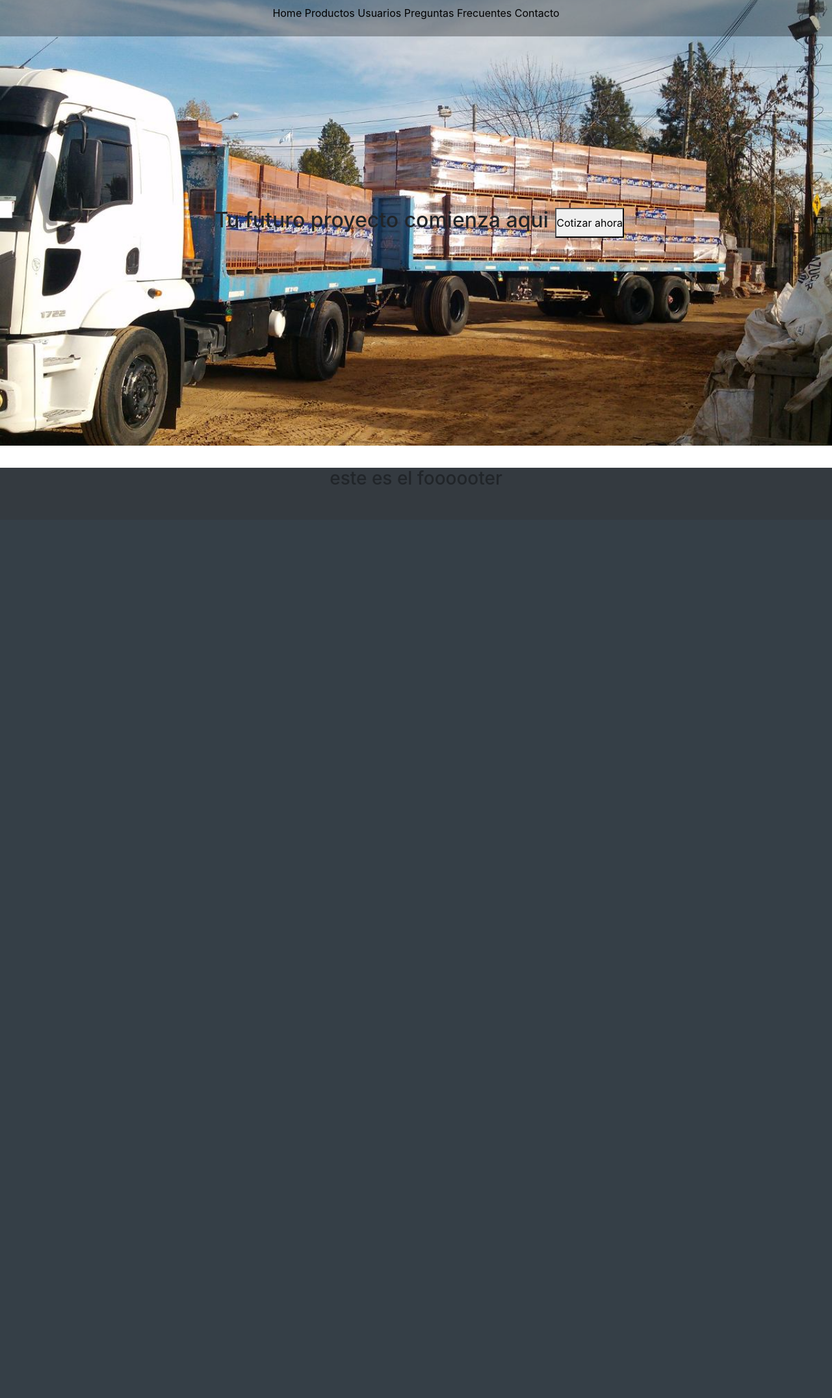
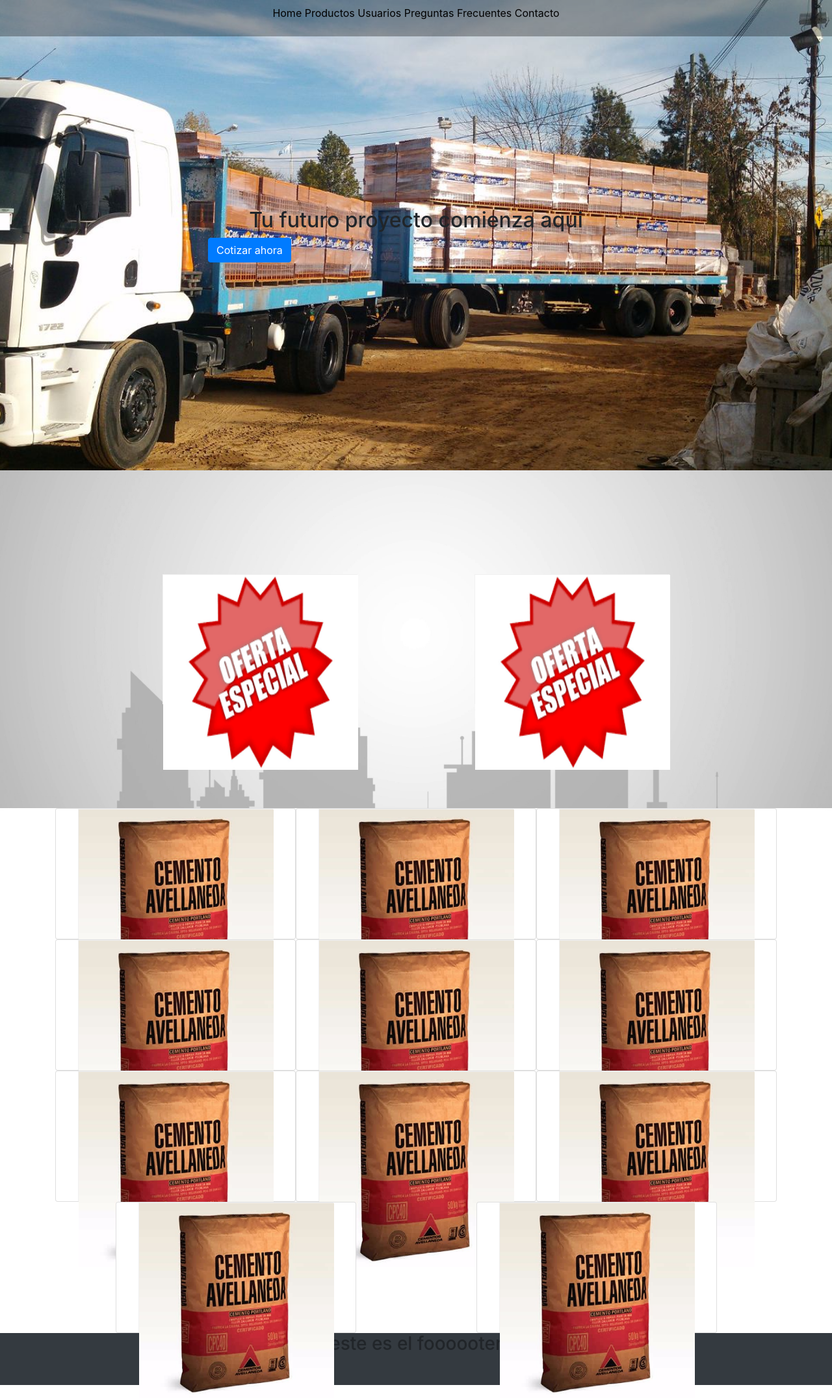
Before and after one commit to flocane/dhintegrador, a PHP site: page / in a window 1280 px wide. Shown: the whole page at 65% size. Before the commit the page ends 746 px from the top, so only its background shows below. Run offline with PHP 8.4, Linux system fonts and the light colour scheme; some libraries are stand-ins or nearby versions.

Commit message:
agregando section 2 y 3 , con flip cards, falta el css

```diff
--- a/css/master.css
+++ b/css/master.css
@@ -38,9 +38,63 @@ li{
   margin: 0:
 }
 .s {
-  position: absolute;
     width: 100%;
     height: 5em;
     bottom: 0;
 
 }
+.section2{
+  background-image: url(../img/background-prueba.png);
+  background-position: center;
+  background-size: cover;
+  background-repeat: no-repeat;
+  display: flex;
+  padding: 10rem;
+  justify-content: center;
+}
+.card{
+  justify-content: center;
+}
+.flip-card {
+  background-color: transparent;
+  width: 300px;
+  height: 200px;
+  border: 1px solid #f1f1f1;
+  perspective: 1000px; /* Remove this if you don't want the 3D effect */
+}
+
+/* This container is needed to position the front and back side */
+.flip-card-inner {
+  position: relative;
+  width: 100%;
+  height: 100%;
+  text-align: center;
+  transition: transform 0.8s;
+  transform-style: preserve-3d;
+}
+
+/* Do an horizontal flip when you move the mouse over the flip box container */
+.flip-card:hover .flip-card-inner {
+  transform: rotateY(180deg);
+}
+
+/* Position the front and back side */
+.flip-card-front, .flip-card-back {
+  position: absolute;
+  width: 100%;
+  height: 100%;
+  backface-visibility: hidden;
+}
+
+/* Style the front side (fallback if image is missing) */
+.flip-card-front {
+  background-color: #bbb;
+  color: black;
+}
+
+/* Style the back side */
+.flip-card-back {
+  background-color: dodgerblue;
+  color: white;
+  transform: rotateY(180deg);
+}
--- a/index.html
+++ b/index.html
@@ -9,7 +9,7 @@
   </head>
   <body>
     <div class="container-fluid px-0">
-      <nav class= "navbar">
+      <nav class= "navbar mx-0">
 
         <ul class="mx-auto">
           <li><a href="#">Home</a></li>
@@ -19,9 +19,206 @@
           <li><a href="#">Contacto</a></li>
         </ul>
       </nav>
-      <div class="section1">
-        <h2> Tu futuro proyecto comienza aqui</h2>
-        <button type="button" name="button">Cotizar ahora</button>
+      <div class="section1 row mx-0">
+        <h2> Tu futuro proyecto comienza aqui</h2> <br>
+        <button type="button" class="btn btn-primary" name="button">Cotizar ahora</button>
+      </div>
+
+        <section class="section2 row mx-0">
+            <!-- PRIMERA CARD -->
+            <article class="articulo1 p-0 col-xs-12 col-md-6 col-lg-6">
+              <div class="flip-card">
+                <div class="flip-card-inner">
+                  <div class="flip-card-front">
+                    <img src="img/oferta-prueba.png" alt="oferta" style="width:300px;height:300px;">
+                  </div>
+                  <div class="flip-card-back">
+                    <h1>oferta</h1>
+                    <p>que barato que esta esto</p>
+                    <p> <button type="button" class="btn btn-primary">comprar</button>
+                  </div>
+                </div>
+                </div>
+            </article>
+                <!-- SEGUNDA CARD -->
+            <article class="articulo2 p-0 col-xs-12 col-md-6 col-lg-6">
+              <div class="flip-card">
+                <div class="flip-card-inner">
+                  <div class="flip-card-front">
+                    <img src="img/oferta-prueba.png" alt="oferta" style="width:300px;height:300px;">
+                  </div>
+                  <div class="flip-card-back">
+                    <h1>oferta</h1>
+                    <p>que barato que esta esto</p>
+                    <p> <button type="button" class="btn btn-primary">comprar</button>
+                  </div>
+                </div>
+                </div>
+            </article>
+
+          </section>
+
+          <div class="container">
+
+
+          <section class="section3 row mx-0">
+            <div class="card col-12 col-md-4" style="width: 18rem;">
+              <div class="flip-card">
+                <div class="flip-card-inner">
+                  <div class="flip-card-front">
+                    <img src="img/cemento.png" alt="oferta" style="width:300px;height:300px;">
+                  </div>
+                  <div class="flip-card-back">
+                    <h1>oferta</h1>
+                    <p>que barato que esta esto</p>
+                    <p> <button type="button" class="btn btn-primary">comprar</button>
+                  </div>
+                </div>
+                </div>
+            </div>
+            <div class="card col-12 col-md-4" style="width: 18rem;">
+              <div class="flip-card">
+                <div class="flip-card-inner">
+                  <div class="flip-card-front">
+                    <img src="img/cemento.png" alt="oferta" style="width:300px;height:300px;">
+                  </div>
+                  <div class="flip-card-back">
+                    <h1>oferta</h1>
+                    <p>que barato que esta esto</p>
+                    <p> <button type="button" class="btn btn-primary">comprar</button>
+                  </div>
+                </div>
+                </div>
+            </div>
+            <div class="card col-12 col-md-4" style="width: 18rem;">
+              <div class="flip-card">
+                <div class="flip-card-inner">
+                  <div class="flip-card-front">
+                    <img src="img/cemento.png" alt="oferta" style="width:300px;height:300px;">
+                  </div>
+                  <div class="flip-card-back">
+                    <h1>oferta</h1>
+                    <p>que barato que esta esto</p>
+                    <p> <button type="button" class="btn btn-primary">comprar</button>
+                  </div>
+                </div>
+                </div>
+            </div>
+            <div class="card col-12 col-md-4" style="width: 18rem;">
+              <div class="flip-card">
+                <div class="flip-card-inner">
+                  <div class="flip-card-front">
+                    <img src="img/cemento.png" alt="oferta" style="width:300px;height:300px;">
+                  </div>
+                  <div class="flip-card-back">
+                    <h1>oferta</h1>
+                    <p>que barato que esta esto</p>
+                    <p> <button type="button" class="btn btn-primary">comprar</button>
+                  </div>
+                </div>
+                </div>
+            </div>
+            <div class="card col-12 col-md-4" style="width: 18rem;">
+              <div class="flip-card">
+                <div class="flip-card-inner">
+                  <div class="flip-card-front">
+                    <img src="img/cemento.png" alt="oferta" style="width:300px;height:300px;">
+                  </div>
+                  <div class="flip-card-back">
+                    <h1>oferta</h1>
+                    <p>que barato que esta esto</p>
+                    <p> <button type="button" class="btn btn-primary">comprar</button>
+                  </div>
+                </div>
+                </div>
+            </div>
+            <div class="card col-12 col-md-4" style="width: 18rem;">
+              <div class="flip-card">
+                <div class="flip-card-inner">
+                  <div class="flip-card-front">
+                    <img src="img/cemento.png" alt="oferta" style="width:300px;height:300px;">
+                  </div>
+                  <div class="flip-card-back">
+                    <h1>oferta</h1>
+                    <p>que barato que esta esto</p>
+                    <p> <button type="button" class="btn btn-primary">comprar</button>
+                  </div>
+                </div>
+                </div>
+            </div>
+            <div class="card col-12 col-md-4" style="width: 18rem;">
+              <div class="flip-card">
+                <div class="flip-card-inner">
+                  <div class="flip-card-front">
+                    <img src="img/cemento.png" alt="oferta" style="width:300px;height:300px;">
+                  </div>
+                  <div class="flip-card-back">
+                    <h1>oferta</h1>
+                    <p>que barato que esta esto</p>
+                    <p> <button type="button" class="btn btn-primary">comprar</button>
+                  </div>
+                </div>
+                </div>
+            </div>
+            <div class="card col-12 col-md-4" style="width: 18rem;">
+              <div class="flip-card">
+                <div class="flip-card-inner">
+                  <div class="flip-card-front">
+                    <img src="img/cemento.png" alt="oferta" style="width:300px;height:300px;">
+                  </div>
+                  <div class="flip-card-back">
+                    <h1>oferta</h1>
+                    <p>que barato que esta esto</p>
+                    <p> <button type="button" class="btn btn-primary">comprar</button>
+                  </div>
+                </div>
+                </div>
+            </div>
+            <div class="card col-12 col-md-4" style="width: 18rem;">
+              <div class="flip-card">
+                <div class="flip-card-inner">
+                  <div class="flip-card-front">
+                    <img src="img/cemento.png" alt="oferta" style="width:300px;height:300px;">
+                  </div>
+                  <div class="flip-card-back">
+                    <h1>oferta</h1>
+                    <p>que barato que esta esto</p>
+                    <p> <button type="button" class="btn btn-primary">comprar</button>
+                  </div>
+                </div>
+                </div>
+            </div>
+            <div class="card col-12 col-md-4" style="width: 18rem;">
+              <div class="flip-card">
+                <div class="flip-card-inner">
+                  <div class="flip-card-front">
+                    <img src="img/cemento.png" alt="oferta" style="width:300px;height:300px;">
+                  </div>
+                  <div class="flip-card-back">
+                    <h1>oferta</h1>
+                    <p>que barato que esta esto</p>
+                    <p> <button type="button" class="btn btn-primary">comprar</button>
+                  </div>
+                </div>
+                </div>
+            </div>
+            <div class="card col-12 col-md-4" style="width: 18rem;">
+              <div class="flip-card">
+                <div class="flip-card-inner">
+                  <div class="flip-card-front">
+                    <img src="img/cemento.png" alt="oferta" style="width:300px;height:300px;">
+                  </div>
+                  <div class="flip-card-back">
+                    <h1>oferta</h1>
+                    <p>que barato que esta esto</p>
+                    <p> <button type="button" class="btn btn-primary">comprar</button>
+                  </div>
+                </div>
+                </div>
+            </div>
+
+          </section>
+        </div>
       </div>
       <footer class= "bg-dark s">
         <div class="row mx-0">
```
Also changed, not shown: img/background-prueba.png (added), img/cemento.png (added), img/oferta-prueba.png (added).
